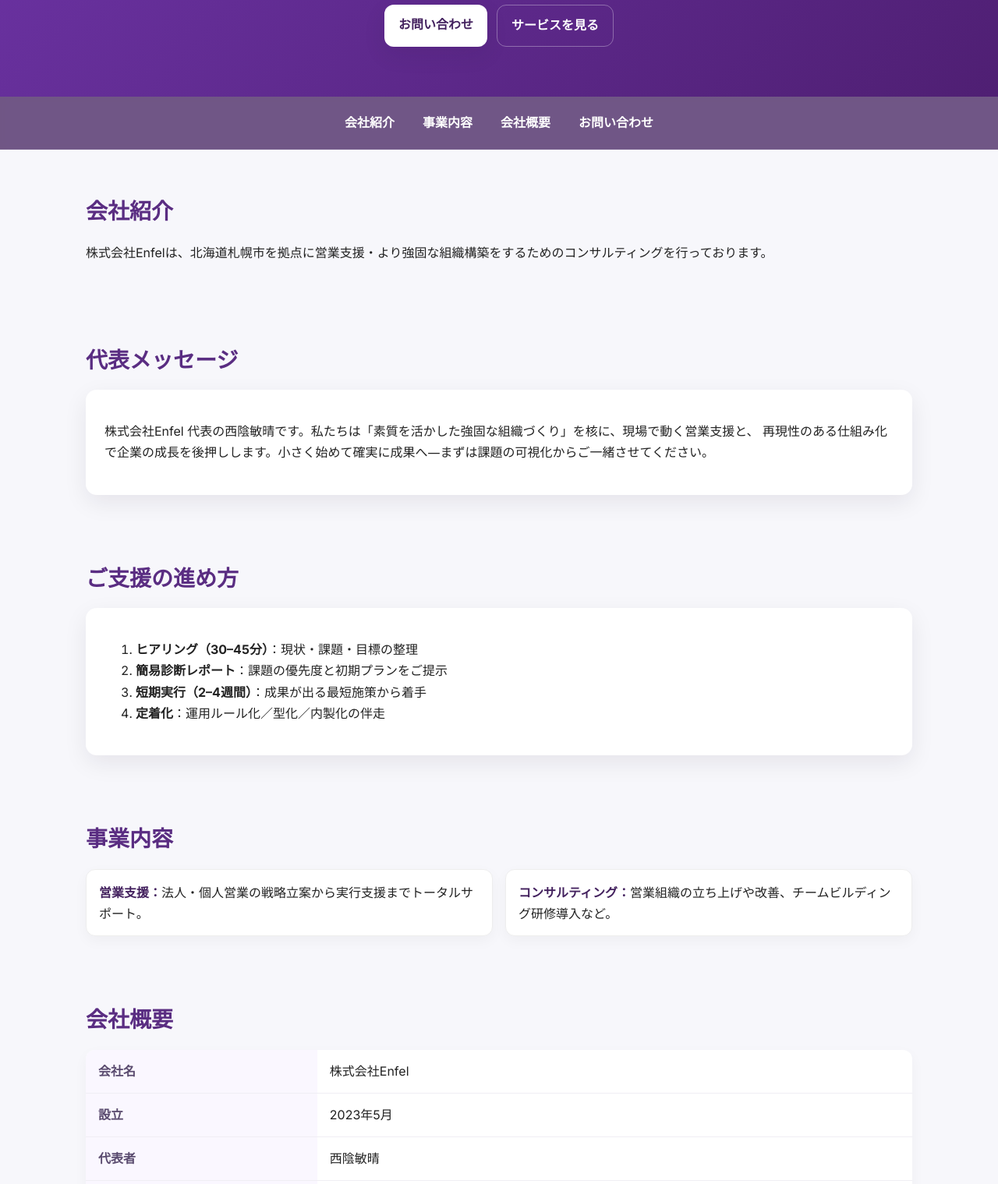
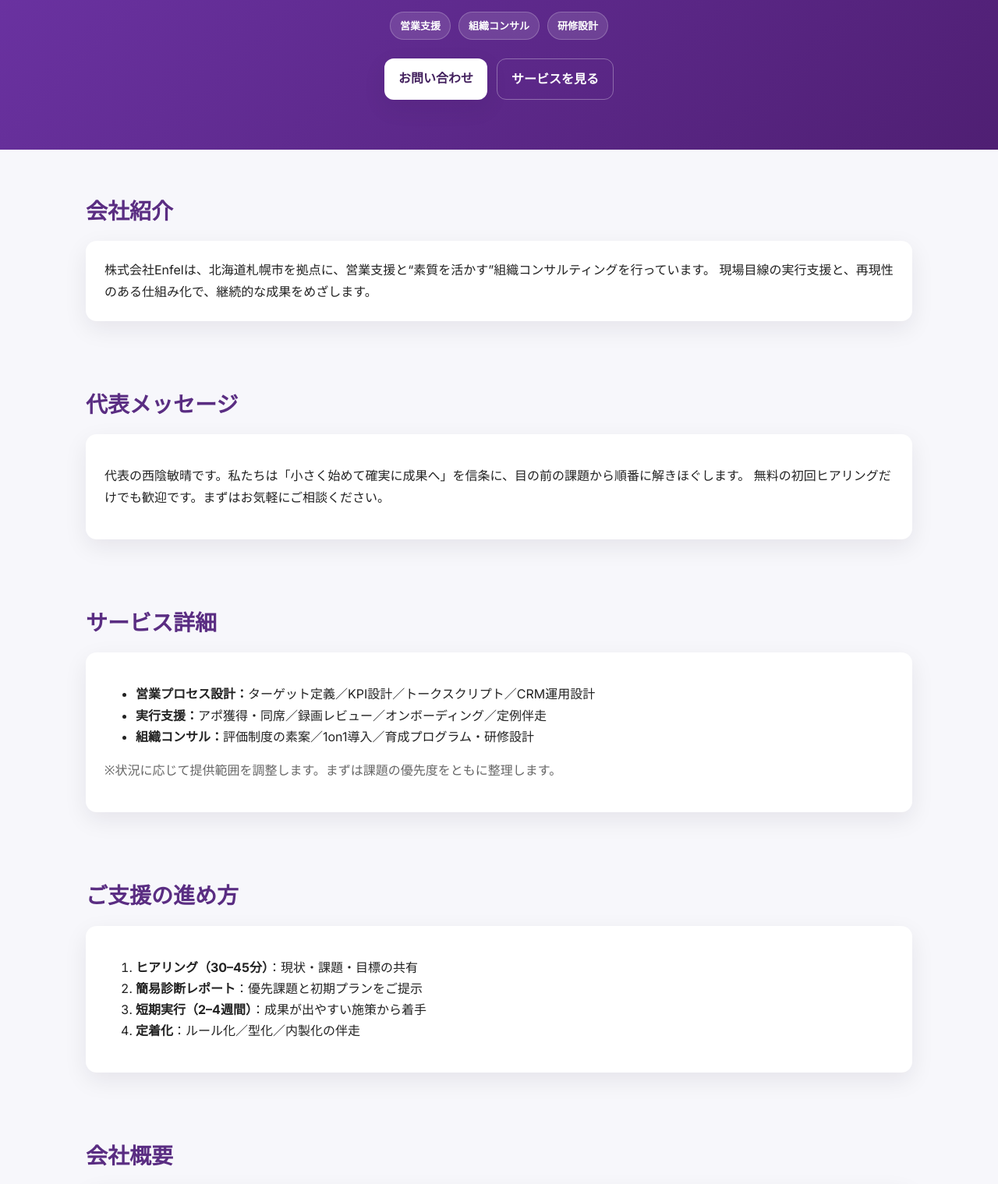
Before and after one commit to enfel-corp/enfel-homepage, a plain HTML site: page index.html in a window 1280 px wide. Shown: the part 259-1778 px from the top of the page at 78% size. Drawn offline with Linux system fonts and the light colour scheme.

Commit message:
index.html

```diff
--- a/index.html
+++ b/index.html
@@ -3,12 +3,29 @@
 <head>
   <meta charset="UTF-8" />
   <meta name="viewport" content="width=device-width, initial-scale=1.0" />
-  <title>株式会社Enfel</title>
+  <title>株式会社Enfel｜営業支援・組織コンサル</title>
+
+  <!-- フォント（ビジネス感UP） -->
   <link rel="preconnect" href="https://fonts.googleapis.com">
   <link href="https://fonts.googleapis.com/css2?family=Inter:wght@400;600;700&family=Noto+Sans+JP:wght@400;600;700&display=swap" rel="stylesheet">
+
+  <!-- スタイル -->
   <link rel="stylesheet" href="style.css" />
+  <meta name="description" content="株式会社Enfelは、営業支援と組織コンサルティングで成果創出と定着化を伴走支援します。">
 </head>
 <body>
+
+  <!-- ナビ -->
+  <nav>
+    <a href="#about">会社紹介</a>
+    <a href="#service-detail">サービス</a>
+    <a href="#process">進め方</a>
+    <a href="#company">会社概要</a>
+    <a href="#faq">FAQ</a>
+    <a href="#contact">お問い合わせ</a>
+  </nav>
+
+  <!-- ヒーロー -->
   <header class="hero">
     <div class="hero-inner">
       <h1>株式会社Enfel</h1>
@@ -20,51 +37,59 @@
       </div>
       <div class="cta">
         <a href="#contact" class="btn btn-primary">お問い合わせ</a>
-      <a href="#services" class="btn btn-ghost">サービスを見る</a>
+        <a href="#service-detail" class="btn btn-ghost">サービスを見る</a>
       </div>
     </div>
   </header>
 
-
-  <nav>
-    <a href="#about">会社紹介</a>
-    <a href="#services">事業内容</a>
-    <a href="#company">会社概要</a>
-    <a href="#contact">お問い合わせ</a>
-  </nav>
-
+  <!-- 会社紹介 -->
   <section id="about">
     <h2>会社紹介</h2>
-    <p>株式会社Enfelは、北海道札幌市を拠点に営業支援・より強固な組織構築をするためのコンサルティングを行っております。</p>
+    <div class="panel">
+      <p>株式会社Enfelは、北海道札幌市を拠点に、営業支援と“素質を活かす”組織コンサルティングを行っています。
+        現場目線の実行支援と、再現性のある仕組み化で、継続的な成果をめざします。</p>
+    </div>
   </section>
+
+  <!-- 代表メッセージ -->
   <section id="message">
     <h2>代表メッセージ</h2>
     <div class="panel">
-    <p>株式会社Enfel 代表の西陰敏晴です。私たちは「素質を活かした強固な組織づくり」を核に、現場で動く営業支援と、
-      再現性のある仕組み化で企業の成長を後押しします。小さく始めて確実に成果へ―まずは課題の可視化からご一緒させてください。</p>
+      <p>代表の西陰敏晴です。私たちは「小さく始めて確実に成果へ」を信条に、目の前の課題から順番に解きほぐします。
+        無料の初回ヒアリングだけでも歓迎です。まずはお気軽にご相談ください。</p>
     </div>
   </section>
+
+  <!-- サービス詳細 -->
+  <section id="service-detail">
+    <h2>サービス詳細</h2>
+    <div class="panel">
+      <ul>
+        <li><strong>営業プロセス設計：</strong>ターゲット定義／KPI設計／トークスクリプト／CRM運用設計</li>
+        <li><strong>実行支援：</strong>アポ獲得・同席／録画レビュー／オンボーディング／定例伴走</li>
+        <li><strong>組織コンサル：</strong>評価制度の素案／1on1導入／育成プログラム・研修設計</li>
+      </ul>
+      <p style="margin-top:8px;color:#666;">※状況に応じて提供範囲を調整します。まずは課題の優先度をともに整理します。</p>
+    </div>
+  </section>
+
+  <!-- 進め方 -->
   <section id="process">
     <h2>ご支援の進め方</h2>
     <div class="panel">
       <ol>
-      <li><strong>ヒアリング（30–45分）</strong>：現状・課題・目標の整理</li>
-      <li><strong>簡易診断レポート</strong>：課題の優先度と初期プランをご提示</li>
-      <li><strong>短期実行（2–4週間）</strong>：成果が出る最短施策から着手</li>
-      <li><strong>定着化</strong>：運用ルール化／型化／内製化の伴走</li>
+        <li><strong>ヒアリング（30–45分）</strong>：現状・課題・目標の共有</li>
+        <li><strong>簡易診断レポート</strong>：優先課題と初期プランをご提示</li>
+        <li><strong>短期実行（2–4週間）</strong>：成果が出やすい施策から着手</li>
+        <li><strong>定着化</strong>：ルール化／型化／内製化の伴走</li>
       </ol>
     </div>
   </section>
-<section id="services">
-    <h2>事業内容</h2>
-    <ul>
-      <li><strong>営業支援：</strong>法人・個人営業の戦略立案から実行支援までトータルサポート。</li>
-      <li><strong>コンサルティング：</strong>営業組織の立ち上げや改善、チームビルディング研修導入など。</li>
-    </ul>
-  </section>
 
+  <!-- 会社概要 -->
   <section id="company">
     <h2>会社概要</h2>
+    <div class="panel">
       <table>
         <tr><td><strong>会社名</strong></td><td>株式会社Enfel</td></tr>
         <tr><td><strong>設立</strong></td><td>2023年5月</td></tr>
@@ -72,8 +97,14 @@
         <tr><td><strong>所在地</strong></td><td>北海道札幌市中央区南27条西13丁目1-12-203</td></tr>
         <tr><td><strong>電話番号</strong></td><td>070-9027-4562</td></tr>
         <tr><td><strong>メール</strong></td><td>enfel134.goen@gmail.com</td></tr>
+        <tr><td><strong>営業時間</strong></td><td>平日 9:00–18:00（事前予約で時間外対応可）</td></tr>
+        <tr><td><strong>対応エリア</strong></td><td>全国（オンライン中心／札幌市内は対面可）</td></tr>
+        <tr><td><strong>主要取引銀行</strong></td><td>開設手続き中</td></tr>
       </table>
+    </div>
   </section>
+
+  <!-- FAQ -->
   <section id="faq">
     <h2>よくある質問</h2>
     <div class="panel">
@@ -83,7 +114,7 @@
       </details>
       <details>
         <summary>最短いつから支援可能ですか？</summary>
-      <p>ご相談から最短翌々日の着手が可能です。スケジュールはご相談ください。</p>
+        <p>ご相談から最短翌週の着手が可能です。スケジュールはご相談ください。</p>
       </details>
       <details>
         <summary>小規模でも依頼できますか？</summary>
@@ -92,23 +123,32 @@
     </div>
   </section>
 
+  <!-- お問い合わせ -->
   <section id="contact">
     <h2>お問い合わせ</h2>
-    <p>以下のフォームよりお問い合わせください</p>
+    <div class="panel">
+      <p>以下のフォームよりお問い合わせください。送信内容は担当宛にメールで届きます。</p>
+
       <form action="https://formsubmit.co/enfel134.goen@gmail.com" method="POST">
+        <!-- 送信後の遷移先（thankyou.html は同階層に設置） -->
         <input type="hidden" name="_next" value="https://hogezokutyou.github.io/enfel-homepage/thankyou.html">
+        <!-- 表示・件名・スパム対策 -->
         <input type="hidden" name="_captcha" value="false">
         <input type="hidden" name="_subject" value="【株式会社Enfel】お問い合わせ">
         <input type="hidden" name="_template" value="table">
         <input type="text" name="_honey" style="display:none">
 
+        <!-- 入力項目 -->
         <input type="text" name="お名前" placeholder="お名前" required>
         <input type="email" name="メール" placeholder="メールアドレス" required>
         <textarea name="内容" rows="5" placeholder="お問い合わせ内容" required></textarea>
 
         <button type="submit">送信</button>
       </form>
+    </div>
   </section>
+
+  <!-- 簡易ポリシー & 免責 -->
   <section id="policy">
     <h2>プライバシーポリシー（抜粋）</h2>
     <div class="panel">
@@ -125,8 +165,11 @@
         提供サービスの内容・価格等は予告なく変更となる場合があります。</p>
     </div>
   </section>
+
+  <!-- フッター -->
   <footer>
     <p>&copy; 2023 株式会社Enfel. All rights reserved.</p>
   </footer>
+
 </body>
 </html>
```
Lines whose indentation alone changed are shown as unchanged.
